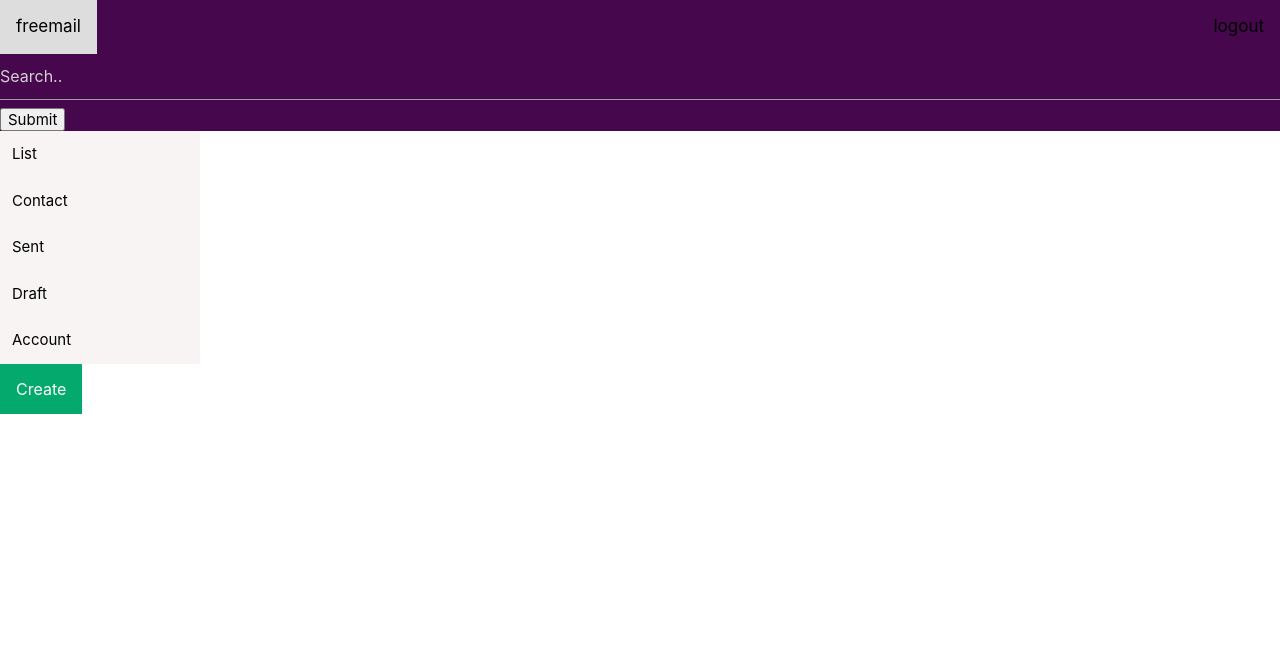
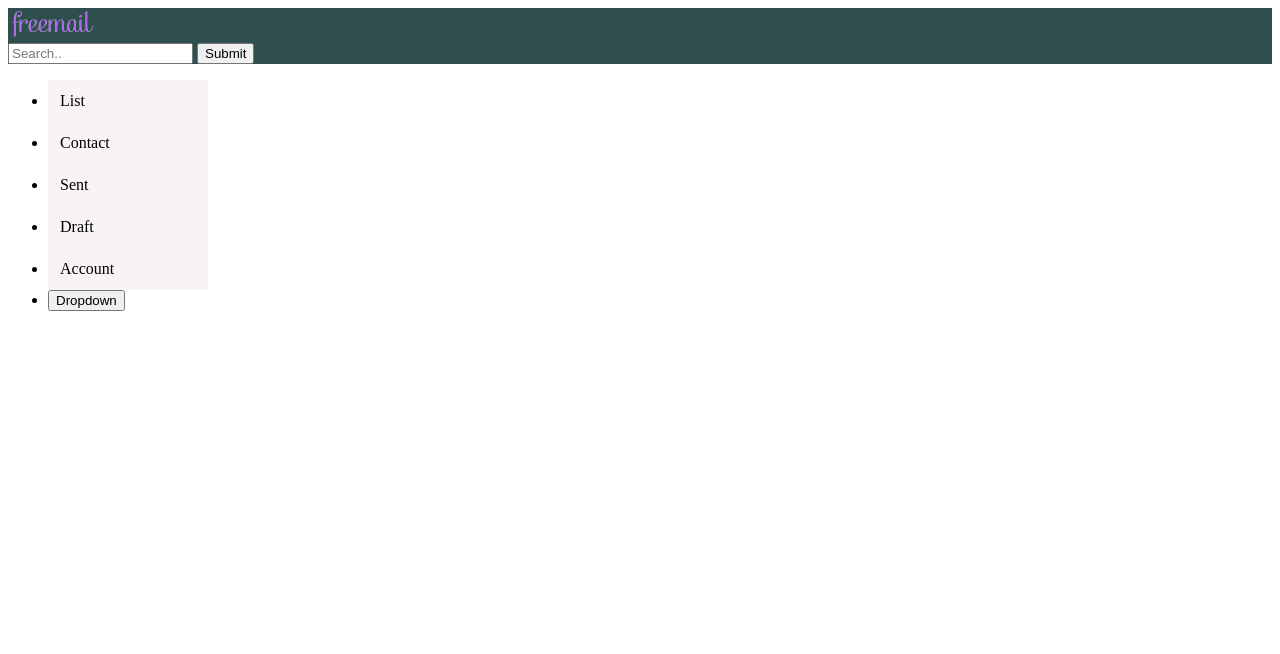
Before and after one commit to anwyko/freemail, a Flask app: page / in a window 1280 px wide. Shown: the top 654 px of the page. Run offline with Flask 2, Linux system fonts and the light colour scheme.

Commit message:
little bit of an overhaul

```diff
--- a/App/static/style.css
+++ b/App/static/style.css
@@ -3,40 +3,16 @@
 
 
 /* Style the navbar */
-.topnav {
-  overflow: hidden;
-  background-color: #47074d;
+.navbar{
+  box-sizing: border-box;
+  margin: 0;
+  padding: 0;
+  background-color: darkslategrey;
 }
 
-.topnav-right {
-  float: right;
-}
-
-/* Navbar links */
-.topnav a {
-  float: left;
-  display: block;
-  color: black;
-  text-align: center;
-  padding: 14px 16px;
-  text-decoration: none;
-  font-size: 17px;
-}
-
-/* Navbar links on mouse-over */
-.topnav a:hover {
-  background-color: #ddd;
-  color: black;
-}
-
-/* Active/current link */
-.topnav a.active {
-  background-color: #2196F3;
-  color: rgb(80, 12, 97);
-}
 
 /* Style the input container */
-.topnav .search-container {
+.navbar .search-container {
   float: centre;
   margin-left: 100%;
   max-width: 40px;
@@ -81,6 +57,7 @@
   .topnav .search-container {
     float:none;
   }
+
   .topnav a, .topnav input[type=text], .topnav .search-container button {
     float: none;
     display: block;
@@ -115,13 +92,21 @@
   background-color: #04AA6D; /* Add a green color to the "active/current" link */
   color: white;
 }
-/* Dropdown Button */
-.dropbtn {
-  background-color: #04AA6D;
+
+
+
+dropbtn {
+  background-color: #3498DB;
   color: white;
   padding: 16px;
   font-size: 16px;
   border: none;
+  cursor: pointer;
+}
+
+/* Dropdown button on hover & focus */
+.dropbtn:hover, .dropbtn:focus {
+  background-color: #2980B9;
 }
 
 /* The container <div> - needed to position the dropdown content */
@@ -149,13 +134,23 @@
 }
 
 /* Change color of dropdown links on hover */
-.dropdown-content a:hover {background-color: #ddd;}
+.dropdown-content a:hover {background-color: #ddd}
 
-/* Show the dropdown menu on hover */
-.dropdown:hover .dropdown-content {display: block;}
+/* Show the dropdown menu (use JS to add this class to the .dropdown-content container when the user clicks on the dropdown button) */
+.show {display:block;}
 
-/* Change the background color of the dropdown button when the dropdown content is shown */
-.dropdown:hover .dropbtn {background-color: #3e8e41;}
+
+
+
+
+
+
+
+
+
+
+
+
 
 footer {
   position: fixed;
--- /dev/null
+++ b/App/static/templatefunctions.js
@@ -0,0 +1,21 @@
+
+
+/* When the user clicks on the button,
+toggle between hiding and showing the dropdown content */
+function CreateResponse() {
+    document.getElementById("myDropdown").classList.toggle("show");
+  }
+
+  // Close the dropdown if the user clicks outside of it
+  window.onclick = function(event) {
+    if (!event.target.matches('.dropbtn')) {
+      var dropdowns = document.getElementsByClassName("dropdown-content");
+      var i;
+      for (i = 0; i < dropdowns.length; i++) {
+        var openDropdown = dropdowns[i];
+        if (openDropdown.classList.contains('show')) {
+          openDropdown.classList.remove('show');
+        }
+      }
+    }
+  }
--- a/App/templates/layout.html
+++ b/App/templates/layout.html
@@ -2,11 +2,12 @@
 <html>
   <head>
 
+    <!--Import local css stylesheet-->
     <link rel="stylesheet" href="{{ url_for('static', filename='style.css') }}">
+    <!--Import local java script sheet-->
+    <script src="{{ url_for('static', filename='templatefunctions.js') }}"></script>
      <!--Import Google Icon Font-->
     <link href="https://fonts.googleapis.com/icon?family=Material+Icons" rel="stylesheet">
-    <!-- Compiled and minified CSS -->
-    <link rel="stylesheet" href="https://cdnjs.cloudflare.com/ajax/libs/materialize/1.0.0/css/materialize.min.css">
     <!--Let browser know website is optimized for mobile-->
     <meta name="viewport" content="width=device-width, initial-scale=1.0"/>
   <title>freemail</title>
@@ -15,40 +16,44 @@
 
     <body>
 
-      <div class="topnav">
-        <a href="/"> freemail</a>
+      <header class = "navbar">
+        <img class ="Logo" src="{{ url_for('static', filename='images/Logo.png') }}" width = "7%" height = "7%" alt =""></img>
+          <nav>
 
-        <div class="topnav-right">
-          <a>logout</a>
-        </div>
+            <div class="center">
+              <div class="search-container">
+              </div>
+              <form action="/action_page.php">
+                <input type="text" placeholder="Search.." name="search">
+                <button type="submit">Submit</button>
+              </form>
+            </div>
 
-        <div class="topnav-centered">
-          <div class="search-container">
-          </div>
-          <form action="/action_page.php">
-            <input type="text" placeholder="Search.." name="search">
-            <button type="submit">Submit</button>
-          </form>
-        </div>
-      </div>
-
+          </nav>
+      </header>
 
       </div>
     <div class="vertical-menu">
-      <a href="#">List</a>
-      <a href="#">Contact</a>
-      <a href="#">Sent</a>
-      <a href="#">Draft</a>
-      <a href="#">Account</a>
-  </div>
-  <div class="dropdown">
-    <button class="dropbtn">Create</button>
-    <div class="dropdown-content">
-      <a href="#">Email</a>
-      <a href="#">Contact</a>
-      <a href="#">List</a>
+      <ul>
+      <li><a href="#">List</a>
+      <li><a href="#">Contact</a></li>
+      <li><a href="#">Sent</a></li>
+      <li><a href="#">Draft</a></li>
+      <li><a href="#">Account</a></li>
+      <li>
+        <div class="dropdown">
+          <button onclick="CreateResponse()" class="dropbtn">Dropdown</button>
+          <div id="myDropdown" class="dropdown-content">
+            <a href="#home">Home</a>
+            <a href="#about">About</a>
+            <a href="#contact">Contact</a>
+          </div>
+        </div>
+    </li>
+    </ul>
     </div>
-  </div>
+
+
    </body>
    <footer>
     <p>Copyright 2022, FreeMail LTD. All Rights Reserved </p>
```
Also changed, not shown: App/static/images/Logo.png (added), App/static/images/fig1.png (renamed from images/fig1.png).
